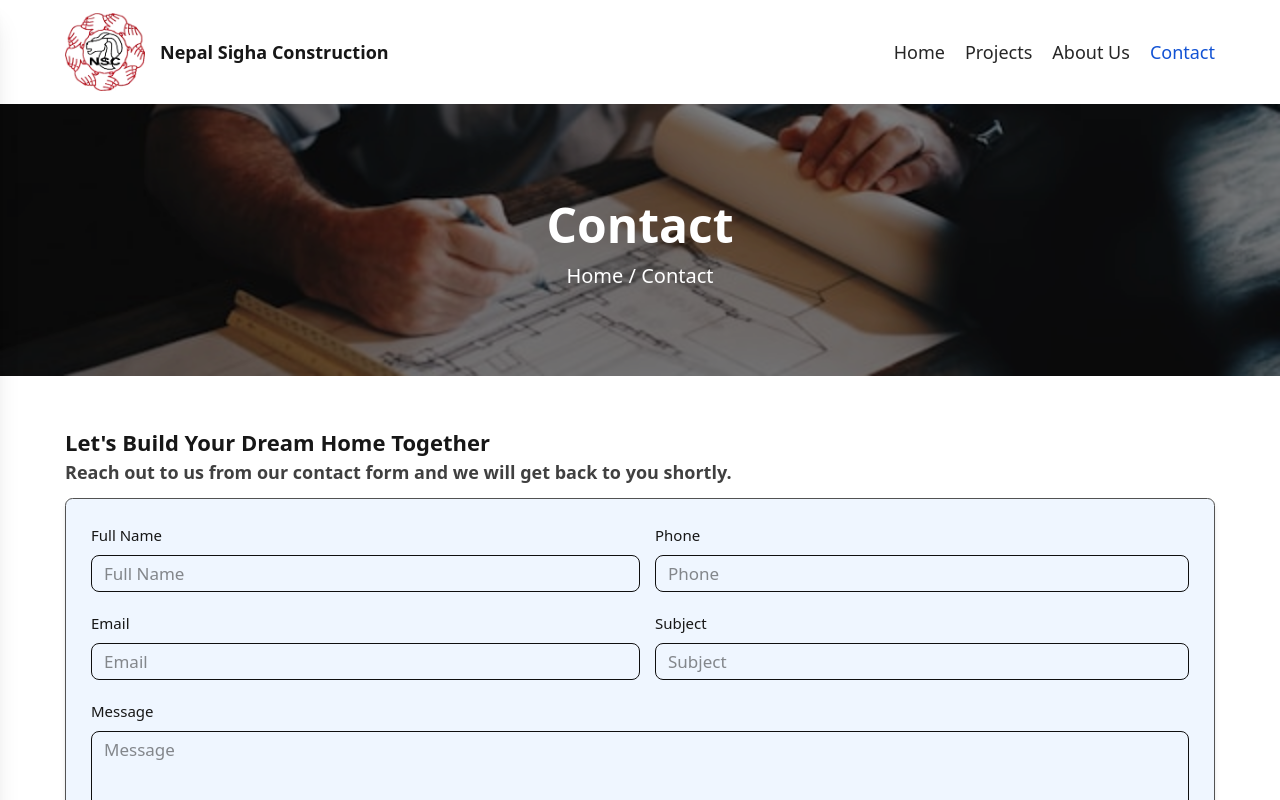
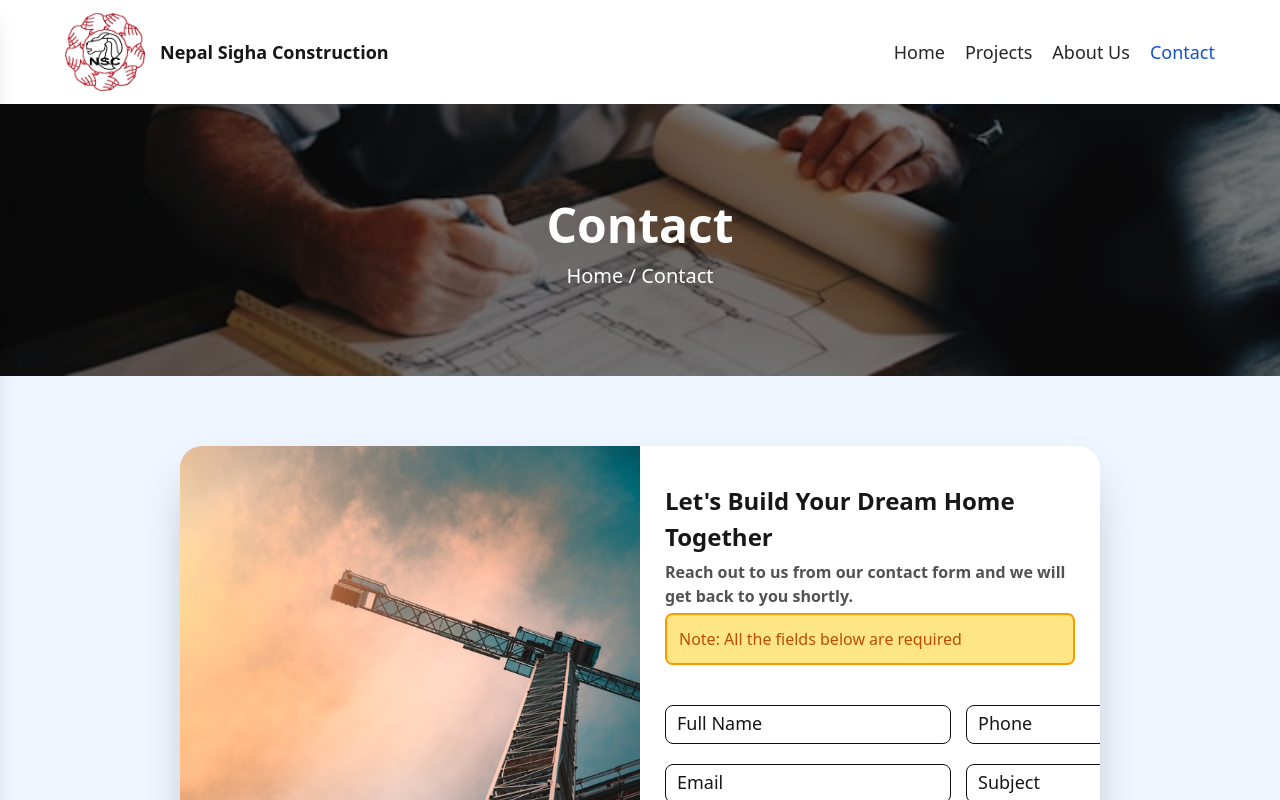
Before and after one commit to SanjeevMhn/nepal-singa-contruction, a Next.js app: page /contact in a window 1280 px wide. Shown: the top 800 px of the page. Built offline with nearby package versions, Linux system fonts and the light colour scheme.

Commit message:
[FIXED]: fixed contact form design

```diff
--- a/app/contact/page.tsx
+++ b/app/contact/page.tsx
@@ -1,9 +1,10 @@
 import Link from "next/link";
 import "../styles/form.css";
+import formHero from "../../public/form-hero.jpg";
 
 const ContactPage = () => {
   return (
-    <section className="about-page bg-white">
+    <section className="about-page bg-blue-50">
       <header className="project-hero py-[8.5rem]">
         <div className="wrapper">
           <h2 className="text-[4.8rem] font-bold text-white text-center">
@@ -16,37 +17,102 @@ const ContactPage = () => {
         </div>
       </header>
       <div className="wrapper py-[5rem]">
-        <h2 className="text-[2.2rem] font-bold">Let's Build Your Dream Home Together</h2>
-        <p className="text-[1.8rem] font-semibold text-neutral-700">Reach out to us from our contact form and we will get back to you shortly.</p>
-        <form className="contact-form form p-[2.5rem] mt-[1.2rem] shadow-md rounded-xl bg-blue-50 border border-neutral-600">
+        <div className="form-container grid xl:grid-cols-2 rounded-[2.2rem] overflow-hidden shadow-2xl lg:w-[80%] mt-[2rem] mx-auto  bg-white ">
+          <div className="img-container h-auto hidden xl:block col-[1]">
+            <img
+              src={formHero.src}
+              alt=""
+              className="w-full h-full object-cover"
+            />
+          </div>
+          <form className="contact-form form p-[2.5rem] my-auto w-full xl:col-[2]">
+            <div className="form-title flex flex-col gap-[0.5rem]  mb-[2rem]">
+              <h2 className="text-[1.8rem] md:text-[2.4rem] font-bold">
+                Let's Build Your Dream Home Together
+              </h2>
+              <p className="text-[1.4rem] md:text-[1.6rem] font-semibold text-neutral-600">
+                Reach out to us from our contact form and we will get back to
+                you shortly.
+              </p>
+              <p className="text-[1.4rem] md:text-[1.6rem] p-[1.2rem] border-2 border-amber-500 bg-amber-200 text-amber-700 rounded-xl">
+                Note:
+                All the fields below are required
+              </p>
+            </div>
+
             <div className="form-row two-cols">
               <div className="form-group">
-                    <label htmlFor="full-name" className="form-label">Full Name</label>
-                    <input type="text" name="full-name" id="full-name" className="form-control" placeholder="Full Name" />
+                <label htmlFor="full-name" className="form-label">
+                  Full Name
+                </label>
+                <input
+                  type="text"
+                  name="full-name"
+                  id="full-name"
+                  className="form-control"
+                  placeholder="Full Name"
+                />
               </div>
               <div className="form-group">
-                    <label htmlFor="phone" className="form-label">Phone</label>
-                    <input type="tel" name="phone" id="phone" className="form-control" placeholder="Phone" />
+                <label htmlFor="phone" className="form-label">
+                  Phone
+                </label>
+                <input
+                  type="tel"
+                  name="phone"
+                  id="phone"
+                  className="form-control"
+                  placeholder="Phone"
+                />
               </div>
             </div>
             <div className="form-row two-cols">
               <div className="form-group">
-                    <label htmlFor="email" className="form-label">Email</label>
-                    <input type="email" name="email" id="" className="form-control" placeholder="Email" />
+                <label htmlFor="email" className="form-label">
+                  Email
+                </label>
+                <input
+                  type="email"
+                  name="email"
+                  id=""
+                  className="form-control"
+                  placeholder="Email"
+                />
               </div>
               <div className="form-group">
-                    <label htmlFor="subject" className="form-label">Subject</label>
-                    <input type="text" name="subject" id="subject" className="form-control" placeholder="Subject" />
+                <label htmlFor="subject" className="form-label">
+                  Subject
+                </label>
+                <input
+                  type="text"
+                  name="subject"
+                  id="subject"
+                  className="form-control"
+                  placeholder="Subject"
+                />
               </div>
             </div>
 
             <div className="form-row">
               <div className="form-group">
-                    <label htmlFor="message" className="form-label">Message</label>
-                    <textarea name="message" id="message" className="form-control" placeholder="Message" rows={3}></textarea>
+                <label htmlFor="message" className="form-label">
+                  Message
+                </label>
+                <textarea
+                  name="message"
+                  id="message"
+                  className="form-control"
+                  placeholder="Message"
+                  rows={3}
+                ></textarea>
               </div>
             </div>
+
+            <div className="form-row justify-center">
+              <button type="submit" className="btn text-white p-[1.2rem_2rem] rounded-xl bg-[var(--clr-primary)]">Submit</button>
+            </div>
           </form>
+        </div>
       </div>
     </section>
   );
--- a/app/styles/form.css
+++ b/app/styles/form.css
@@ -6,21 +6,40 @@
     display: flex;
     flex-direction: column;
     gap: 1.5rem;
-    .form-label {
-      font-size: 1.5rem;
-    }
+
     .form-control {
       padding: 0.5rem 1.2rem;
-      font-size: 1.7rem;
+      font-size: 1.8rem;
       border: 1px solid #0f0f0f;
       border-radius: 0.8rem;
-      background-color: #eff6ff;
+      background-color: #fff;
+      &::placeholder {
+        color: #fff;
+      }
     }
     .form-group {
       width: 100%;
       display: flex;
       flex-direction: column;
       gap: 0.8rem;
+      position: relative;
+      .form-label {
+        position: absolute;
+        top: 0.5rem;
+        left: 1.2rem;
+        font-size: 1.8rem;
+        transition: all 200ms ease-in;
+      }
+
+      &:has(.form-control:not(:placeholder-shown), .form-control:focus){
+        .form-label{
+          top: -1rem;
+          left: 1rem;
+          font-size: 1.2rem;
+          padding: 0 0.5rem;
+          background-color: #fff;
+        }
+      }
     }
   }
 }
```
Also changed, not shown: public/form-hero.jpg (added). Lines whose indentation alone changed are shown as unchanged.
